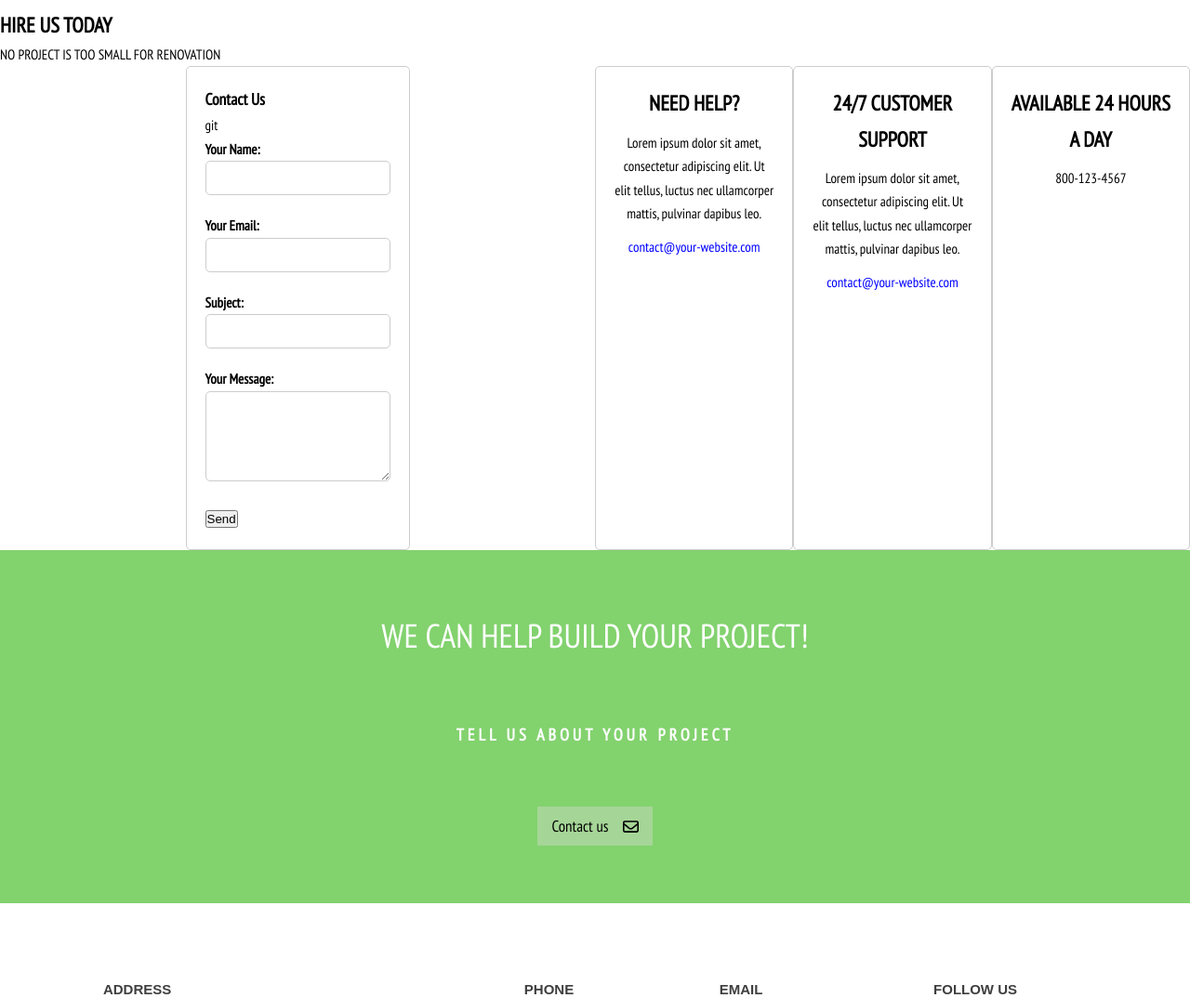
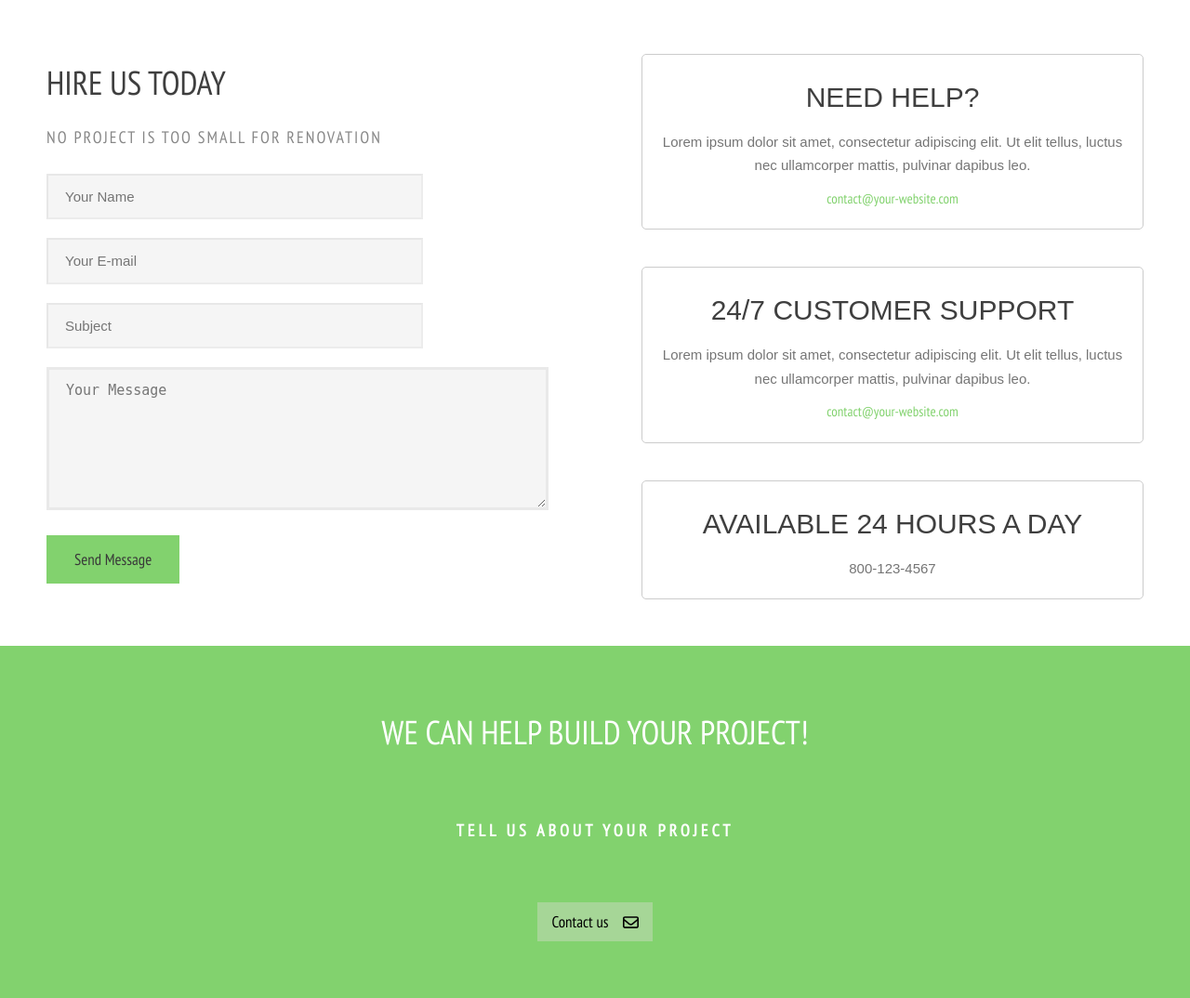
Before and after one commit to raymuthui/chacleat-website, a PHP site: page /contact.php in a window 1280 px wide. Shown: the part 950-2024 px from the top of the page at 93% size. Run offline with PHP 8.4, Linux system fonts and the light colour scheme; some web fonts are replaced.

Commit message:
contact page final

```diff
--- a/about.php
+++ b/about.php
@@ -16,7 +16,7 @@
     <div class="overlay"></div>
     <img id="banner-image" src="assets/images/home-kitchen-remodel.jpg" alt="Banner Image" class="banner-image">
     <div class="header-text">
-      <h1>Welcome to Chacleat Construction Co.</h1>
+      <h1>Welcome to Chacleat Construction</h1>
       <p>Building Kenya Since 1974</p>
     </div>
   </section>
--- a/contact.php
+++ b/contact.php
@@ -29,33 +29,29 @@
           loading="lazy"
           referrerpolicy="no-referrer-when-downgrade"
         ></iframe>
-        <h2>HIRE US TODAY</h2>
-        <p>NO PROJECT IS TOO SMALL FOR RENOVATION</p>
       </div>
     </div>
 
     <section class="bottom-about">
       <div class="contact-form">
-        <h3>Contact Us</h3>
-        <form action="#" method="post">
-          git
+        <div class="contact-top">
+          <h2>HIRE US TODAY</h2>
+          <h5>NO PROJECT IS TOO SMALL FOR RENOVATION</h5>
+        </div>
+        <form id="contact-form" action="#" method="post">
           <div class="form-group">
-            <label for="name">Your Name:</label>
-            <input type="text" id="name" name="name" required />
+            <input type="text" id="name" name="name" required placeholder="Your Name"/>
           </div>
           <div class="form-group">
-            <label for="email">Your Email:</label>
-            <input type="email" id="email" name="email" required />
+            <input type="email" id="email" name="email" required placeholder="Your E-mail"/>
           </div>
           <div class="form-group">
-            <label for="subject">Subject:</label>
-            <input type="text" id="subject" name="subject" required />
+            <input type="text" id="subject" name="subject" required placeholder="Subject"/>
           </div>
           <div class="form-group">
-            <label for="message">Your Message:</label>
-            <textarea id="message" name="message" rows="5" required></textarea>
+            <textarea id="message" name="message" rows="5" required placeholder="Your Message"></textarea>
           </div>
-          <button type="Send Message">Send</button>
+          <button id="send-email" type="submit">Send Message</button>
         </form>
       </div>
 
--- a/style.css
+++ b/style.css
@@ -681,130 +681,9 @@ footer {
   padding: 10px;
 }
 
-/* contact */
-.container {
-  position: relative;
-}
-
-.image-wrapper {
-  position: relative;
-  display: inline-block;
-}
-
-.image-wrapper img {
-  display: block;
-  width: 100%;
-  height: auto;
-}
-
-.image-wrapper h1 {
-  position: absolute;
-  bottom: 50px;
-  left: 10px;
-  margin: 0;
-  padding: 10px;
-  background-color: rgba(255, 255, 255, 0.7);
-  font-size: 24px;
-}
-.image-wrapper h1 + p#heading {
-  position: absolute;
-  bottom: 10px;
-  left: 10px;
-  margin: 0;
-  padding: 10px;
-  background-color: rgba(255, 255, 255, 0.7);
-  font-size: 16px;
-}
-.contact-form {
-  max-width: 500px;
-  margin: 0 auto;
-  padding: 20px;
-  border: 1px solid #ccc;
-  border-radius: 5px;
-}
-
-.contact-form h2 {
-  margin-bottom: 20px;
-}
-
-.form-group {
-  margin-bottom: 20px;
-}
-
-.form-group label {
-  display: block;
-  font-weight: bold;
-}
-
-.form-group input,
-.form-group textarea {
-  width: 100%;
-  padding: 10px;
-  border: 1px solid #ccc;
-  border-radius: 5px;
-}
-
-.form-group textarea {
-  resize: vertical;
-}
-
-button[type="submit"] {
-  padding: 10px 20px;
-  background-color: #007bff;
-  color: #fff;
-  border: none;
-  border-radius: 5px;
-  cursor: pointer;
-}
-
-button[type="submit"]:hover {
-  background-color: #0056b3;
-}
-
-.contact-section {
-  display: flex;
-  justify-content: space-between;
-  max-width: 800px;
-  margin: 0 auto;
-}
-
-.contact-block {
-  flex: 1;
-  padding: 20px;
-  border: 1px solid #ccc;
-  border-radius: 5px;
-  text-align: center;
-}
-
-.contact-block h2 {
-  margin-bottom: 10px;
-}
-
-.contact-block a {
-  display: block;
-  margin-top: 10px;
-  text-decoration: none;
-  color: blue;
-}
-
-.contact-block a:hover {
-  text-decoration: underline;
-}
-
 /* about */
-.top {
-  position: relative;
-}
-
-header {
-  /* background-color: #1332e1; */
-  color: #fff;
-  text-align: center;
-  padding: 20px 0;
-}
-
 .about-content {
-  margin-top: 30px;
+  padding: 40px 120px;
   text-align: center;
 }
 
@@ -825,7 +704,7 @@ header {
   margin-bottom: 10px;
 }
 
-/* testimonials */
+/* Testimonials Start*/
 .top {
   width: 100%;
 }
@@ -866,6 +745,139 @@ header {
   margin-bottom: 10px;
 }
 
+/* Testimonials End */
+
+/* Contact Start */
+
+.top {
+  position: relative;
+}
+
+.contact-top {
+  display: flex;
+  flex-direction: column;
+}
+
+.contact-form {
+  margin: 0 auto;
+  padding: 50px;
+  width: 100%;
+}
+
+.contact-form h2 {
+  margin-bottom: 20px;
+  font-size: 36px;
+  text-transform: uppercase;
+  font-weight: 300;
+  color: #3f3f3f;
+}
+
+.contact-form h5 {
+  color: rgba(0,0,0,0.47);
+  font-size: 18px;
+  text-transform: uppercase;
+  letter-spacing: 2px;
+  font-weight: 300;
+  line-height: 1;
+}
+
+#contact-form {
+  margin-top: 30px;
+}
+
+.form-group {
+  margin-bottom: 20px;
+}
+
+.form-group label {
+  display: block;
+  font-weight: bold;
+}
+
+.form-group input,
+.form-group textarea {
+  background-color: #f5f5f5;
+  border-color: rgba(0,0,0,0.05);
+  padding: 10px 18px;
+  line-height: 1.7;
+  font-size: 15px;
+  color: #757575;
+  transition-duration: 250ms;
+  transition-property: color, background-color, opacity, border;
+  transition-timing-function: ease-in-out;
+  vertical-align: baseline;
+}
+
+.form-group input {
+  width: 75%;
+}
+
+.form-group textarea {
+  border: solid;
+  border-color: rgba(0,0,0,0.05);
+  resize: vertical;
+  width: 100%;
+}
+
+button[type="submit"] {
+  background-color: #82d26e;
+  color: #393939;
+  padding: 15px 30px;
+  border: none;
+  font-weight: 400;
+  font-family: "PT-Regular";
+  font-size: 17px;
+  cursor: pointer;
+}
+
+button[type="submit"]:hover {
+  background-color: #a6d697;
+}
+
+.contact-section {
+  display: flex;
+  flex-direction: column;
+  gap: 40px;
+  padding: 50px;
+}
+
+.contact-block {
+  flex: 1;
+  padding: 20px;
+  border: 1px solid #ccc;
+  border-radius: 5px;
+  text-align: center;
+}
+
+.contact-block h2 {
+  font-size: 30px;
+  font-weight: 300;
+  font-family: 'Fira Sans', sans-serif;
+  color: #3f3f3f;
+  text-transform: uppercase;
+  margin-bottom: 10px;
+}
+
+.contact-block p {
+  line-height: 1.7;
+  font-size: 15px;
+  color: #757575;
+  font-family: 'Fira Sans', sans-serif;
+}
+
+.contact-block a {
+  display: block;
+  margin-top: 10px;
+  text-decoration: none;
+  color: #82d26e;
+}
+
+.contact-block a:hover {
+  text-decoration: underline;
+}
+
+/* Contact End */
+
 /* responsiveness */
 @media (max-width: 600px) {
   /* service.css */
```
